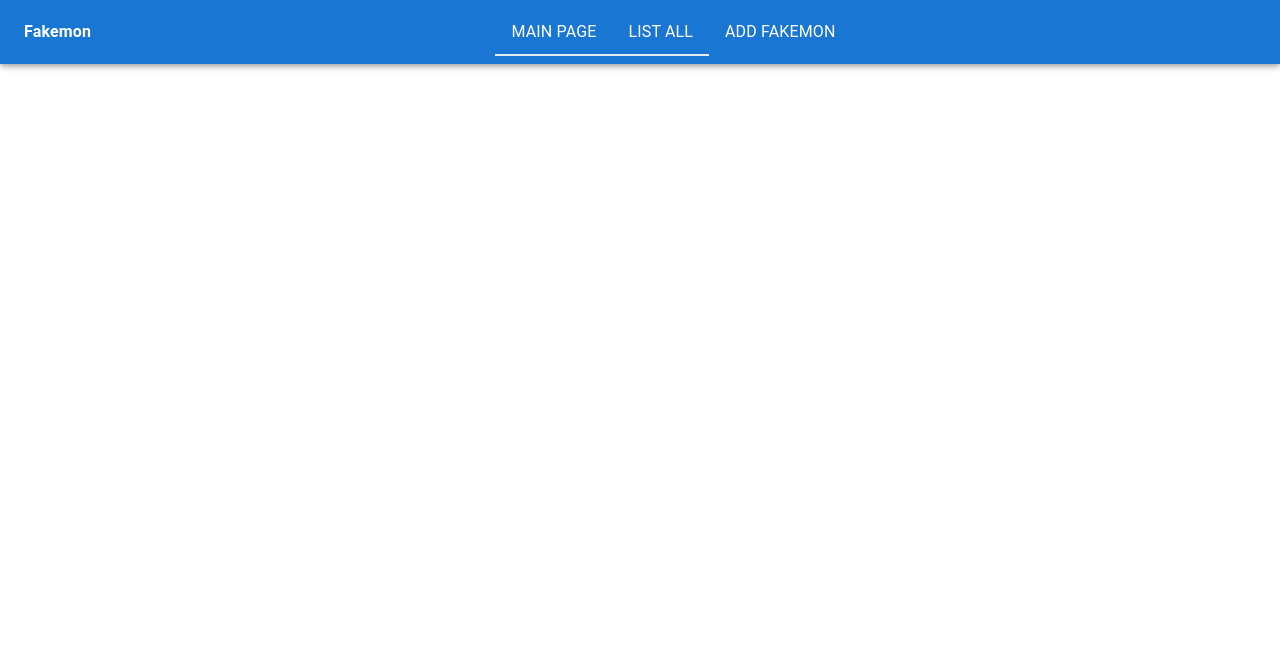
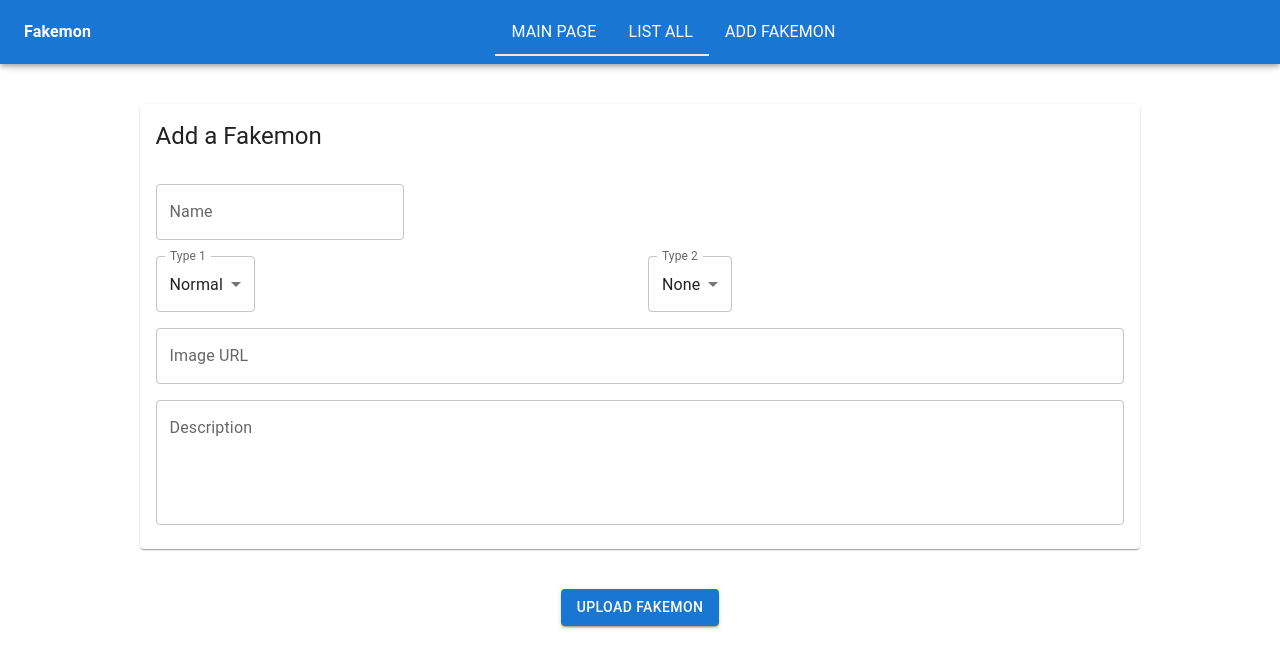
Before and after one commit to Dinis-Lei/fakemon, a React (Create React App) app in the folder fakemon_frontend/: page /add in a window 1280 px wide. Shown: the top 668 px of the page. Built offline with nearby package versions, Linux system fonts and the light colour scheme.

Commit message:
added upload page

```diff
--- a/fakemon_frontend/src/App.js
+++ b/fakemon_frontend/src/App.js
@@ -4,6 +4,7 @@ import { Box, Grid } from '@mui/material';
 import Navbar from './components/Navbar';
 import FrontPage from './pages/FrontPage';
 import ListPage from './pages/ListPage';
+import AddPage from './pages/AddPage';
 import { BrowserRouter, Routes, Route } from "react-router-dom";
 
 function App() {
@@ -15,6 +16,7 @@ function App() {
         <Routes>
           <Route path="/" element={<FrontPage />} />
           <Route path="/list" element={<ListPage />} />
+          <Route path="/add" element={<AddPage />} />
         </Routes>
       </Box>
     </BrowserRouter>
--- /dev/null
+++ b/fakemon_frontend/src/pages/AddPage.js
@@ -0,0 +1,210 @@
+import { Box, Card, CardMedia, CardContent, Toolbar, Button, CardHeader, TextField, MenuItem, Grid } from '@mui/material';
+import { useEffect, useState } from 'react';
+
+function AddPage() {
+
+    const types = [
+        "Normal",
+        "Fire",
+        "Water",
+        "Electric",
+        "Grass",
+        "Ice",
+        "Fighting",
+        "Poison",
+        "Ground",
+        "Flying",
+        "Psychic",
+        "Bug",
+        "Rock",
+        "Ghost",
+        "Dragon",
+        "Dark",
+        "Steel",
+        "Fairy",
+    ]
+
+
+    const [fakemon, setFakemon] = useState({
+        name: null,
+        type1: "Normal",
+        type2: null,
+        image: null,
+        description: null
+    });
+
+    const [errors, setErrors] = useState({
+        name: false,
+        image: false,
+        description: false
+    });
+
+    const handleChange = (event) => {
+        let updatedData = {};
+        if (event.target.value === ""){
+            errors[event.target.id] = true;
+            setErrors(errors);
+        }
+        else {
+            errors[event.target.id] = false;
+            setErrors(errors);
+        }
+        let value = event.target.value !== "" ? event.target.value : null;
+        updatedData[event.target.id] = value;
+        setFakemon(data => ({
+            ...data,
+            ...updatedData
+        }));
+    }
+
+    const postFakeMon = () => {
+
+        console.log(fakemon);
+
+        if (fakemon.name === null) {
+            setErrors({...errors, name: true});
+            return;
+        }
+        if (fakemon.image === null) {
+            setErrors({...errors, image: true});
+            return;
+        }
+        if (fakemon.description === null) {
+            setErrors({...errors, description: true});
+            return;
+        }
+
+        const data = {};
+
+        Object.keys(fakemon).forEach((key) => {
+            if (key == "type2" && (fakemon[key] == "None" || fakemon[key] == null)) {
+                return;
+            }
+            data[key] = fakemon[key];
+        });
+
+
+        const options = {
+            method: 'POST',
+            headers: {
+                'Content-Type': 'application/json',
+                'Access-Control-Allow-Origin': '*'
+            },
+            body: JSON.stringify(data)
+        };
+        const url = 'http://localhost:8000/fakemon/';
+        console.log(url);
+        fetch(url, options)
+            .then(response => response.json())
+            .catch(error => console.error(error));
+    }
+
+    return (
+        <>
+            <Toolbar />
+            <Box
+                display="flex"
+                justifyContent="center"
+                alignItems="center"
+                margin={5}
+            >
+                <Card sx={{ minWidth: '50em' }}>
+                    <CardHeader title="Add a Fakemon" />
+                    <CardContent>
+                        <Grid container spacing={2}>
+                            <Grid item xs={12}>
+                                <TextField
+                                    id="name"
+                                    label="Name"
+                                    variant="outlined"
+                                    error={errors.name}
+                                    onChange={handleChange}
+                                />
+                            </Grid>
+                            <Grid item xs={6}>
+                            <TextField
+                                id="type1"
+                                label="Type 1"
+                                variant="outlined"
+                                select
+                                defaultValue="Normal"
+                                onChange={(event) => {
+                                    let updatedData = {
+                                        "type1": event.target.value
+                                    };
+                                    setFakemon(data => ({
+                                        ...data,
+                                        ...updatedData
+                                    }));
+                                }}
+                            >
+                                {types.map((type, index) => {
+                                    return (
+                                        <MenuItem key={index} value={type}>{type}</MenuItem>
+                                    )
+                                })}
+                            </TextField>
+                            </Grid>
+                            <Grid item xs={6}>
+                                <TextField
+                                    id="type1"
+                                    label="Type 2"
+                                    variant="outlined"
+                                    select
+                                    defaultValue="None"
+                                    onChange={(event) => {
+                                        let updatedData = {
+                                            "type2": event.target.value
+                                        };
+                                        setFakemon(data => ({
+                                            ...data,
+                                            ...updatedData
+                                        }));
+                                    }}
+                                >
+                                    <MenuItem key={0} value={"None"}>None</MenuItem>
+                                    {types.map((type, index) => {
+                                        return (
+                                            <MenuItem key={index+1} value={type}>{type}</MenuItem>
+                                        )
+                                    })}
+                                </TextField>
+                            </Grid>
+                            <Grid item xs={12}>
+                                <TextField
+                                    id="image"
+                                    label="Image URL"
+                                    variant="outlined"
+                                    fullWidth
+                                    error={errors.image}
+                                    onChange={handleChange}
+                                />
+                            </Grid>
+                            <Grid item xs={12}>
+                                <TextField
+                                    id="description"
+                                    label="Description"
+                                    variant="outlined"
+                                    multiline
+                                    fullWidth
+                                    rows={4}
+                                    error={errors.description}
+                                    onChange={handleChange}
+                                />
+                            </Grid>
+                        </Grid>
+                    </CardContent>
+                </Card>
+            </Box>
+            <Box
+                display="flex"
+                justifyContent="center"
+                alignItems="center"
+            >
+                <Button onClick={postFakeMon} variant='contained'>Upload Fakemon</Button>
+            </Box>
+        </>
+    );
+}
+
+export default AddPage;
--- a/fakemon_frontend/src/pages/FrontPage.js
+++ b/fakemon_frontend/src/pages/FrontPage.js
@@ -1,4 +1,3 @@
-import logo from '../logo.svg';
 import { Box, Card, CardMedia, CardContent, Toolbar, Button } from '@mui/material';
 import { useEffect, useState } from 'react';
 
--- a/fakemon_frontend/src/pages/ListPage.js
+++ b/fakemon_frontend/src/pages/ListPage.js
@@ -1,4 +1,3 @@
-import logo from '../logo.svg';
 import { Box, Grid, Card, CardMedia, CardContent, Toolbar } from '@mui/material';
 import { useEffect, useState } from 'react';
 
@@ -48,11 +47,11 @@ function ListPage() {
 
                         return (
                             <Grid item sx={3}>
-                                <Card sx={{width: 400, height: 500 }} key={index}>
+                                <Card sx={{width: 400, height: 550 }} key={index}>
                                     <CardMedia
                                         component="img"
                                         image={fakemon.image}
-                                        sx={{ width: 400 }}
+                                        sx={{ width: 400, maxHeight: 400 }}
                                     />
                                     <CardContent>
                                         <h1>{fakemon.name}</h1>
```
